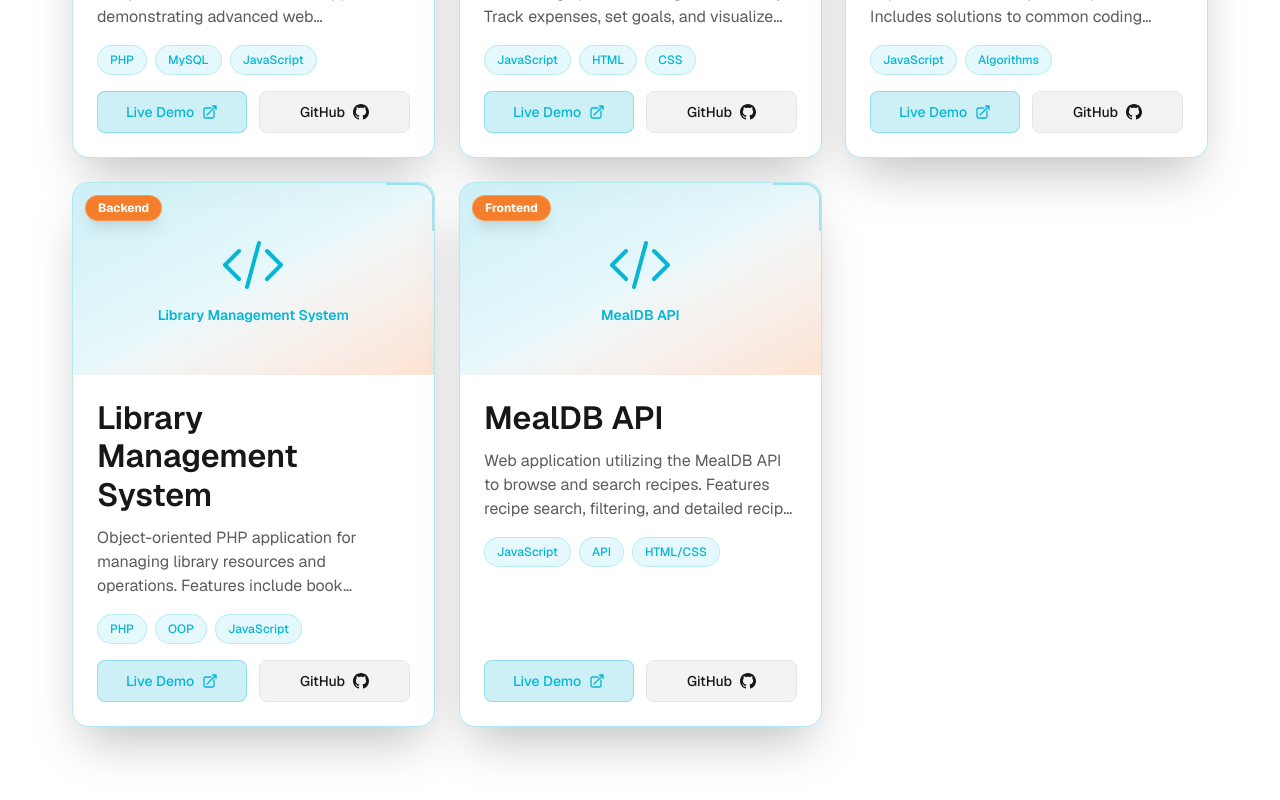
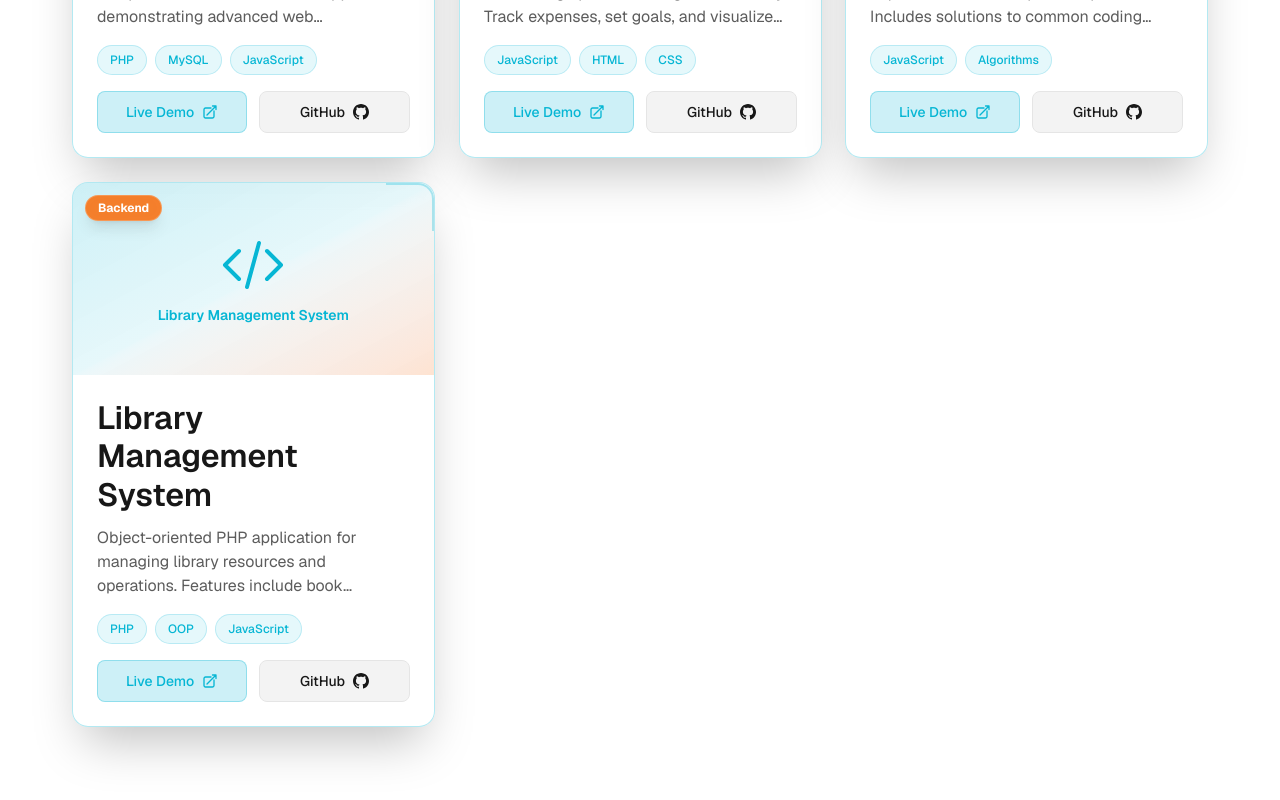
Before and after one commit to Outhman790/my-portfolio, a Next.js app: page /projects in a window 1280 px wide. Shown: the part 882-1682 px from the top of the page. Built offline with nearby package versions, Linux system fonts and the light colour scheme.

Commit message:
chore: remove MealDB API project from portfolio

```diff
--- a/src/data/projects.js
+++ b/src/data/projects.js
@@ -43,17 +43,6 @@
     stars: 0,
     featured: false,
   },
-  {
-    id: "mealdb-api",
-    title: "MealDB API",
-    description: "Web application utilizing the MealDB API to browse and search recipes. Features recipe search, filtering, and detailed recipe information.",
-    tech: ["JavaScript", "API", "HTML/CSS"],
-    category: "Frontend",
-    demo: "#",
-    github: "https://github.com/Outhman790/MealDb-API-",
-    stars: 0,
-    featured: false,
-  },
 ];
 
 export const projectCategories = ["All", "Full Stack", "Frontend", "Backend", "Algorithms"];
```
